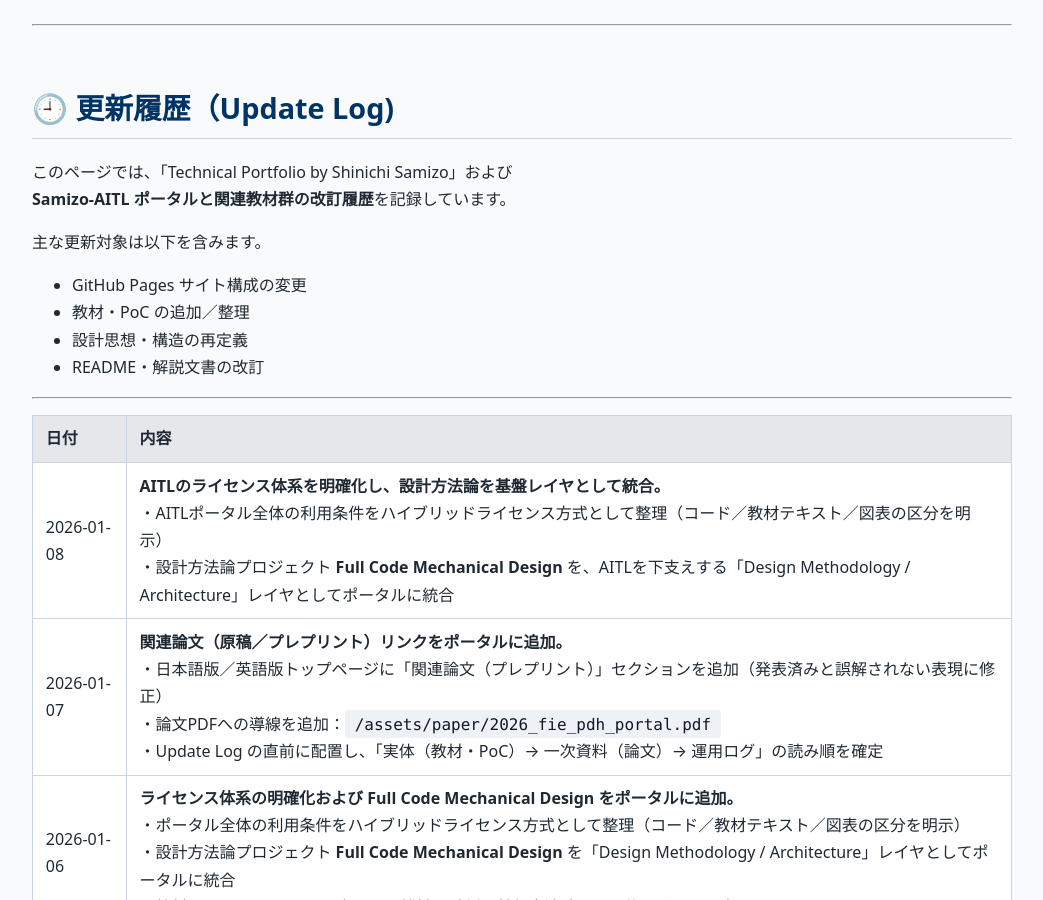
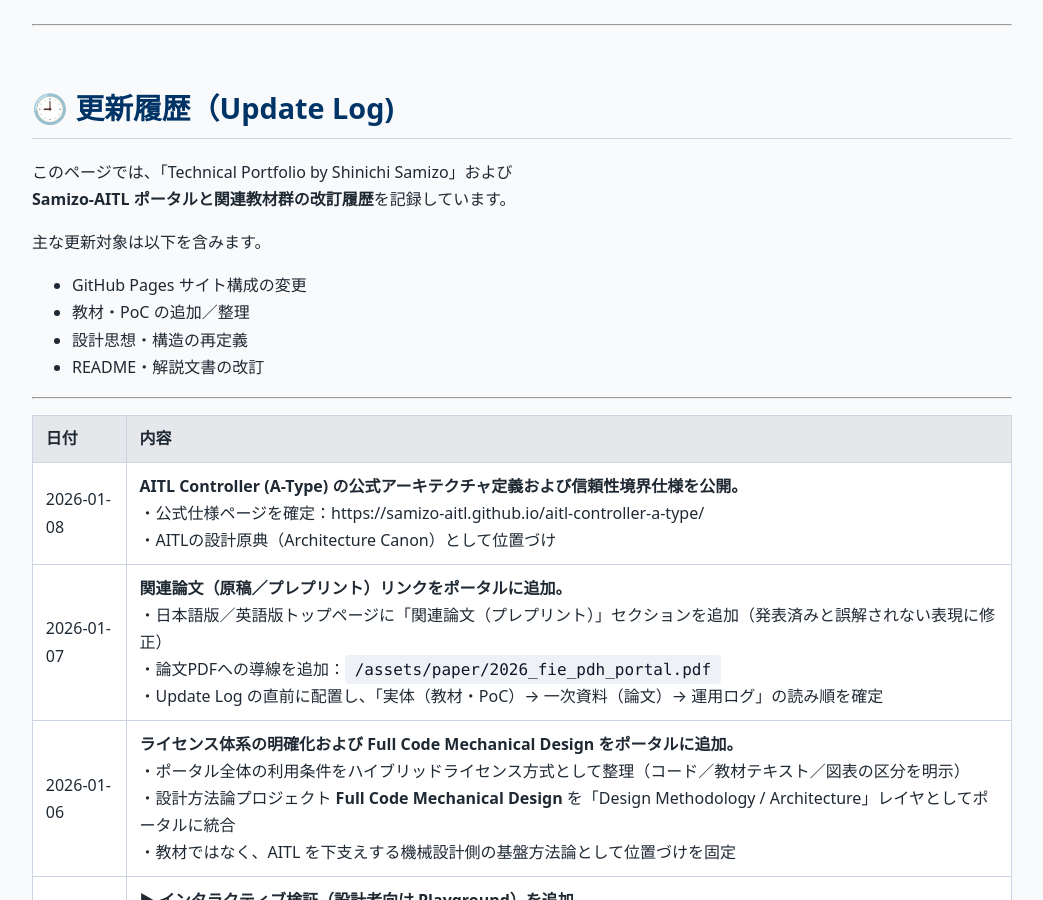
Before and after one commit to Samizo-AITL/Samizo-AITL.github.io, a Jekyll site: the page built from about/update/index.md, in a window 1280 px wide and 900 px high. Shown: the whole window, without its empty margins (118-1161 px from the left). Built offline with Jekyll 4.4.1, drawn with Linux system fonts in a browser that asks for light colours.

Commit message:
Update index.md

```diff
--- a/about/update/index.md
+++ b/about/update/index.md
@@ -22,7 +22,7 @@
 
 | 日付       | 内容 |
 |------------|------|
-| 2026-01-08 | **AITLのライセンス体系を明確化し、設計方法論を基盤レイヤとして統合。**<br>・AITLポータル全体の利用条件をハイブリッドライセンス方式として整理（コード／教材テキスト／図表の区分を明示）<br>・設計方法論プロジェクト **Full Code Mechanical Design** を、AITLを下支えする「Design Methodology / Architecture」レイヤとしてポータルに統合 |
+| 2026-01-08 | **AITL Controller (A-Type) の公式アーキテクチャ定義および信頼性境界仕様を公開。**<br>・公式仕様ページを確定：https://samizo-aitl.github.io/aitl-controller-a-type/<br>・AITLの設計原典（Architecture Canon）として位置づけ |
 | 2026-01-07 | **関連論文（原稿／プレプリント）リンクをポータルに追加。**<br>・日本語版／英語版トップページに「関連論文（プレプリント）」セクションを追加（発表済みと誤解されない表現に修正）<br>・論文PDFへの導線を追加：`/assets/paper/2026_fie_pdh_portal.pdf`<br>・Update Log の直前に配置し、「実体（教材・PoC）→ 一次資料（論文）→ 運用ログ」の読み順を確定 |
 | 2026-01-06 | **ライセンス体系の明確化および Full Code Mechanical Design をポータルに追加。**<br>・ポータル全体の利用条件をハイブリッドライセンス方式として整理（コード／教材テキスト／図表の区分を明示）<br>・設計方法論プロジェクト **Full Code Mechanical Design** を「Design Methodology / Architecture」レイヤとしてポータルに統合<br>・教材ではなく、AITL を下支えする機械設計側の基盤方法論として位置づけを固定 |
 | 2026-01-05 | **▶ インタラクティブ検証（設計者向け Playground）を追加。**<br>・設計者がモデル・制御構造・設計パラメータを対話的に検証するための検証エリアを新設<br>・教材閲覧に留まらず、「試す・比較する・考察する」ための設計者向け思考実験環境を提供<br>・AITL（PID × FSM × LLM）構造における Design-time 検証・理解深化を目的とした Playground として位置づけ |
```
